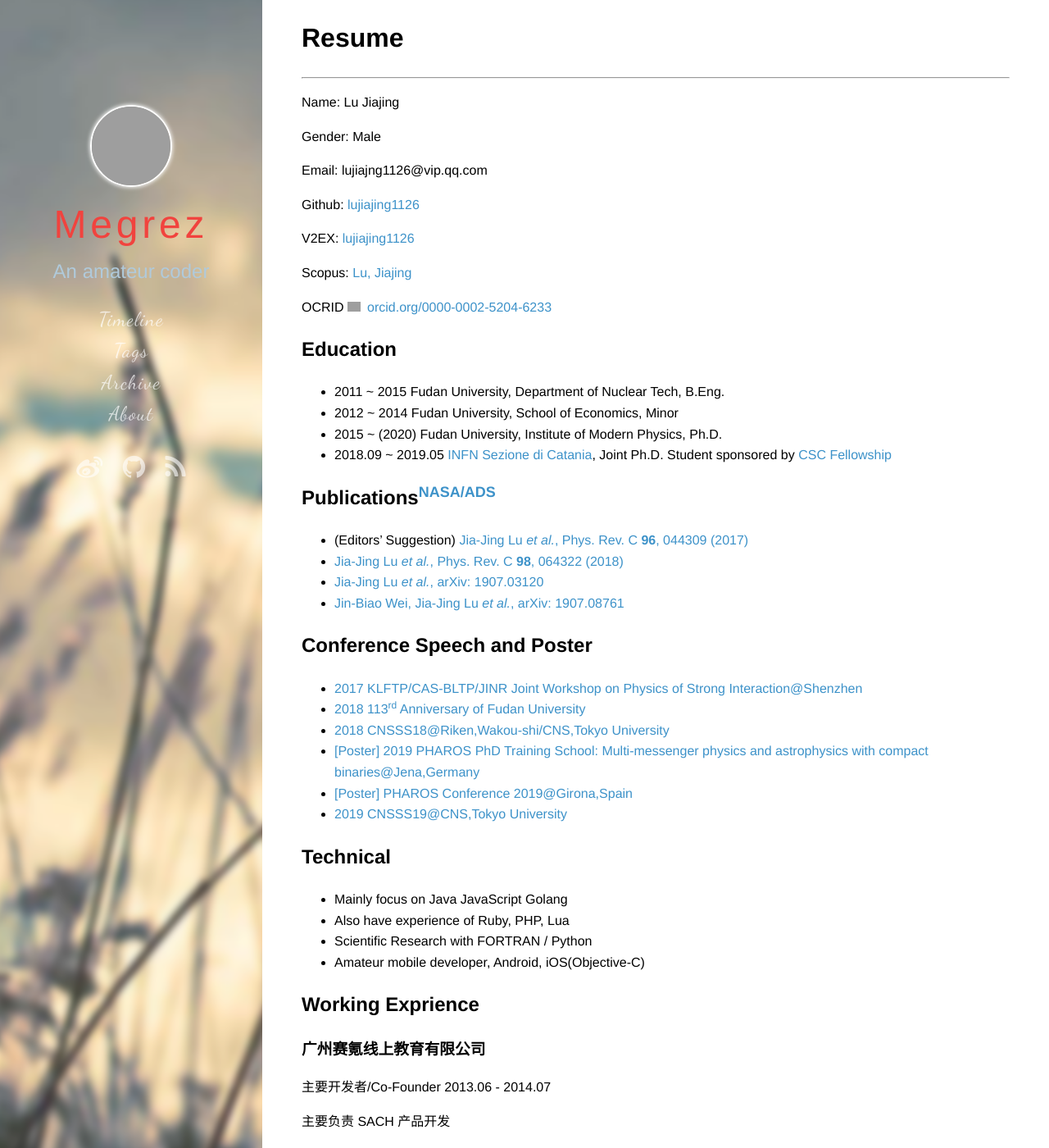
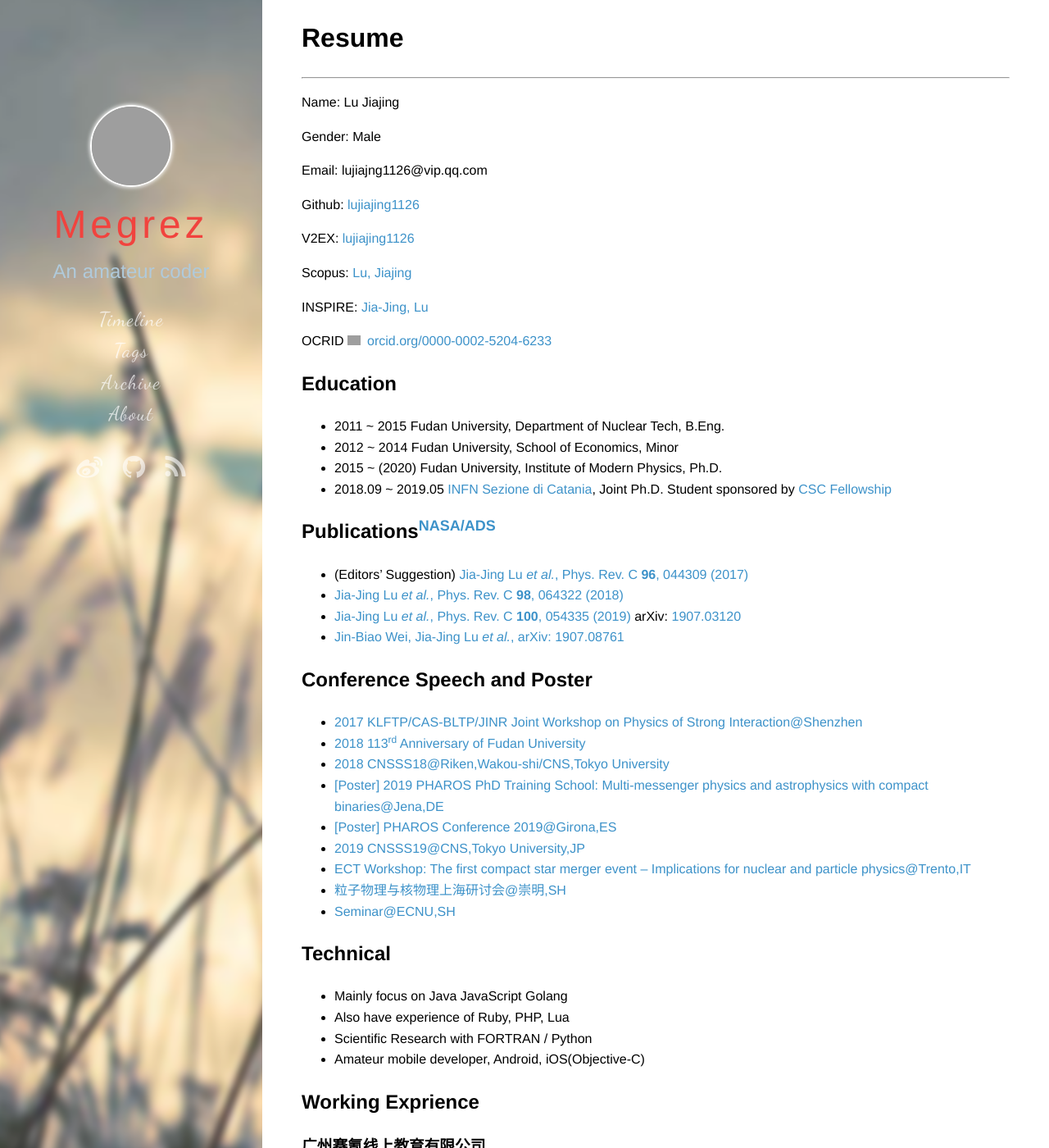
Before and after one commit to lujiajing1126/lujiajing1126.github.com, a Jekyll site: the page built from resume.md, in a window 1280 px wide and 1400 px high. Shown: the whole window at 82% size. Built offline with Jekyll 4.4.1, drawn with Linux system fonts in a browser that asks for light colours; some web fonts are replaced; comment, search, counter and statistics services are not loaded; grey boxes are pictures that could not be loaded.

Commit message:
update resume

```diff
--- a/resume.md
+++ b/resume.md
@@ -20,6 +20,8 @@ V2EX: [lujiajing1126](https://www.v2ex.com/member/lujiajing1126)
 
 Scopus: [Lu, Jiajing](https://www.scopus.com/authid/detail.uri?authorId=57196025279)
 
+INSPIRE: [Jia-Jing, Lu](https://inspirehep.net/author/profile/J.J.Lu.2)
+
 <div itemscope itemtype="https://schema.org/Person">OCRID <a itemprop="sameAs" content="https://orcid.org/0000-0002-5204-6233" href="https://orcid.org/0000-0002-5204-6233" target="orcid.widget" rel="noopener noreferrer" style="vertical-align:top;"><img src="https://orcid.org/sites/default/files/images/orcid_16x16.png" style="width:1em;margin-right:.5em;" alt="ORCID iD icon">orcid.org/0000-0002-5204-6233</a></div>
 
 ## Education
@@ -33,17 +35,20 @@ Scopus: [Lu, Jiajing](https://www.scopus.com/authid/detail.uri?authorId=57196025
 
  - (Editors' Suggestion) [Jia-Jing Lu _et al._, Phys. Rev. C **96**, 044309 (2017)](https://doi.org/10.1103/PhysRevC.96.044309)
  - [Jia-Jing Lu _et al._, Phys. Rev. C **98**, 064322 (2018)](https://doi.org/10.1103/PhysRevC.98.064322)
- - [Jia-Jing Lu _et al._, arXiv: 1907.03120](https://arxiv.org/abs/1907.03120)
+ - [Jia-Jing Lu _et al._, Phys. Rev. C **100**, 054335 (2019)](https://doi.org/10.1103/PhysRevC.100.054335) arXiv: [1907.03120](https://arxiv.org/abs/1907.03120)
  - [Jin-Biao Wei, Jia-Jing Lu _et al._, arXiv: 1907.08761](https://arxiv.org/abs/1907.08761)
 
 ## Conference Speech and Poster
 
- - [2017 KLFTP/CAS-BLTP/JINR Joint Workshop on Physics of Strong Interaction@Shenzhen](http://dajipai.u.qiniudn.com/doc/pdf/conf-notes/201711-KLFTP-BLTP-JiajingLu.pdf)
+ - [2017 KLFTP/CAS-BLTP/JINR Joint Workshop on Physics of Strong Interaction@Shenzhen](#)
  - [2018 113<sup>rd</sup> Anniversary of Fudan University](#)
  - [2018 CNSSS18@Riken,Wakou-shi/CNS,Tokyo University](https://indico2.cns.s.u-tokyo.ac.jp/event/30/)
- - [[Poster] 2019 PHAROS PhD Training School: Multi-messenger physics and astrophysics with compact binaries@Jena,Germany](https://indico.tpi.uni-jena.de/event/2/overview)
- - [[Poster] PHAROS Conference 2019@Girona,Spain](https://www.ice.csic.es/indico/event/12/overview)
- - [2019 CNSSS19@CNS,Tokyo University](https://indico2.cns.s.u-tokyo.ac.jp/event/65/)
+ - [[Poster] 2019 PHAROS PhD Training School: Multi-messenger physics and astrophysics with compact binaries@Jena,DE](https://indico.tpi.uni-jena.de/event/2/overview)
+ - [[Poster] PHAROS Conference 2019@Girona,ES](https://www.ice.csic.es/indico/event/12/overview)
+ - [2019 CNSSS19@CNS,Tokyo University,JP](https://indico2.cns.s.u-tokyo.ac.jp/event/65/)
+ - [ECT Workshop: The first compact star merger event – Implications for nuclear and particle physics@Trento,IT](http://indico.ectstar.eu/event/57/)
+ - [粒子物理与核物理上海研讨会@崇明,SH](https://napp.fudan.edu.cn/indico/event/70/)
+ - [Seminar@ECNU,SH](#)
 
 ## Technical
 
```
